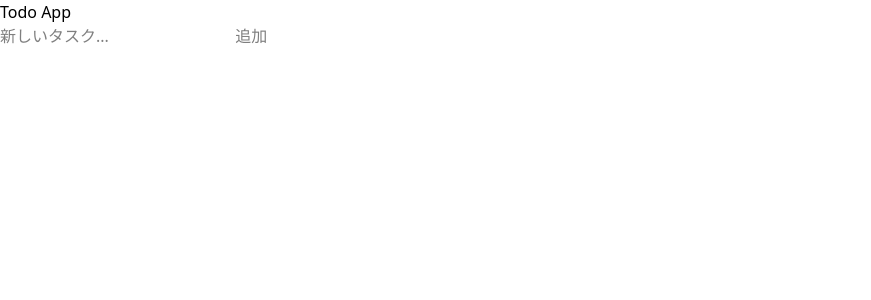
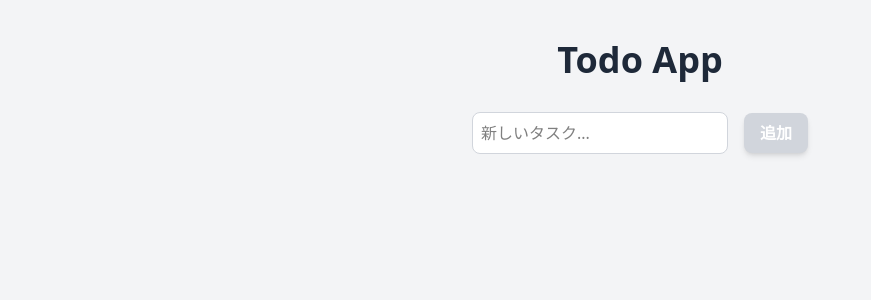
Before and after one commit to ucan-lab/svelte-todo-handson, a SvelteKit app in the folder svelte-todo-app/: page / in a window 1280 px wide. Shown: the top 300 px of the page, without its empty margins (0-871 px from the left). Built offline with nearby package versions, Linux system fonts and the light colour scheme.

Commit message:
ステップ7-2: tailwindcssの実装

```diff
--- a/svelte-todo-app/src/routes/+page.svelte
+++ b/svelte-todo-app/src/routes/+page.svelte
@@ -7,7 +7,6 @@
   };
 
   let newTodo: string = $state('');
-
   let todos = $state([] as Todo[]);
   let isInitialized: boolean = $state(false);
 
@@ -51,9 +50,10 @@
   });
 </script>
 
-<main>
-  <h1>Todo App</h1>
+<main class="min-h-screen bg-gray-100 flex flex-col items-center py-10">
+  <h1 class="text-4xl font-bold text-gray-800 mb-8">Todo App</h1>
 
+  <div class="flex items-center gap-4 mb-6">
     <input
       type="text"
       placeholder="新しいタスク..."
@@ -63,28 +63,37 @@
           addTodo();
         }
       }}
+      class="w-64 p-2 border bg-white border-gray-300 rounded-lg focus:outline-none focus:ring-2 focus:ring-blue-500"
     />
+    <button
+      onclick={addTodo}
+      disabled={!newTodo.trim()}
+      class="px-4 py-2 bg-blue-500 text-white font-semibold rounded-lg shadow-md hover:bg-blue-600 cursor-pointer disabled:bg-gray-300 disabled:cursor-not-allowed"
+    >
+      追加
+    </button>
+  </div>
 
-  <button onclick={addTodo} disabled={!newTodo.trim()}>追加</button>
-
-  <ul>
+  <ul class="w-full max-w-md">
     {#each todos as todo, i}
-      <li>
-        <input type="checkbox" bind:checked={todo.done} />
-        <span class={todo.done ? 'done' : ''}>{todo.text}</span>
-        <button onclick={() => deleteTodo(i)}>削除</button>
+      <li class="flex items-center justify-between bg-white p-4 rounded-lg shadow-sm mb-2">
+        <div class="flex items-center gap-3">
+          <input
+            type="checkbox"
+            bind:checked={todo.done}
+            class="h-5 w-5 text-blue-500 focus:ring-blue-500 border-gray-300 rounded"
+          />
+          <span class={`text-lg ${todo.done ? 'line-through text-gray-400' : 'text-gray-700'}`}>
+            {todo.text}
+          </span>
+        </div>
+        <button
+          onclick={() => deleteTodo(i)}
+          class="text-red-500 font-semibold cursor-pointer hover:underline"
+        >
+          削除
+        </button>
       </li>
     {/each}
   </ul>
 </main>
-
-<style>
-  span.done {
-    text-decoration: line-through;
-  }
-
-  button[disabled] {
-    opacity: 0.5;
-    cursor: not-allowed;
-  }
-</style>
```
Lines whose indentation alone changed are shown as unchanged.
